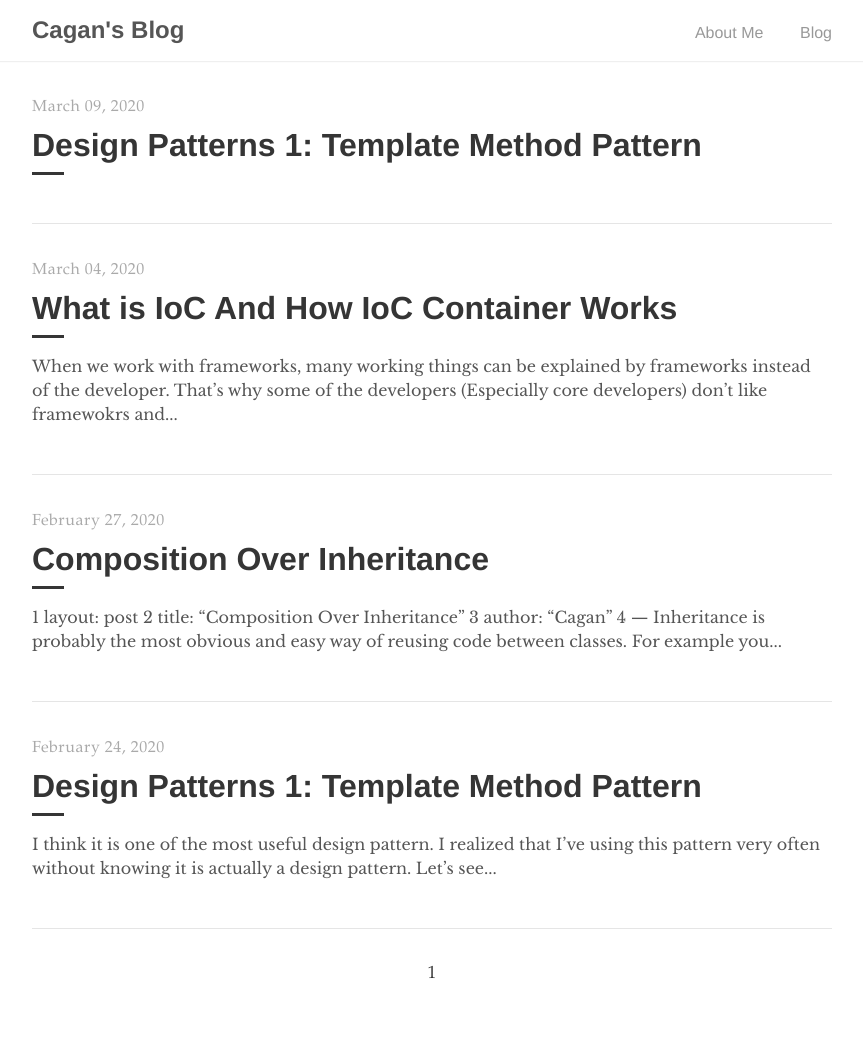
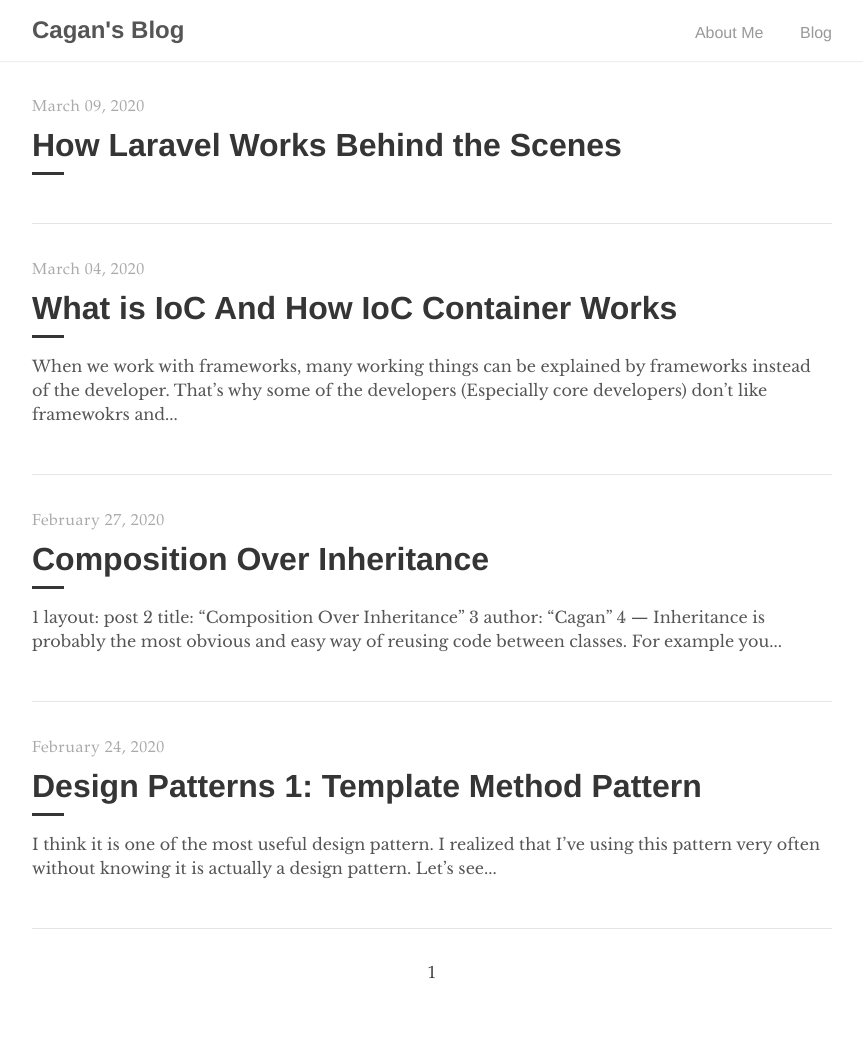
Before and after one commit to cagan/cagan.github.io, a Jekyll site: the page built from index.html, in a window 1280 px wide. Shown: the whole page, without its empty margins (208-1071 px from the left). Built offline with Jekyll 4.4.1, drawn with Linux system fonts in a browser that asks for light colours; the list of posts is cut into pages by our own code.

Commit message:
fix title

```diff
--- a/_posts/2020-03-09-laravel-behind-the-scenes.md
+++ b/_posts/2020-03-09-laravel-behind-the-scenes.md
@@ -1,6 +1,6 @@
 ---
 layout: post
-title:  "Design Patterns 1: Template Method Pattern"
+title:  "How Laravel Works Behind the Scenes"
 author: "Cagan"
 comments: false
 
```
